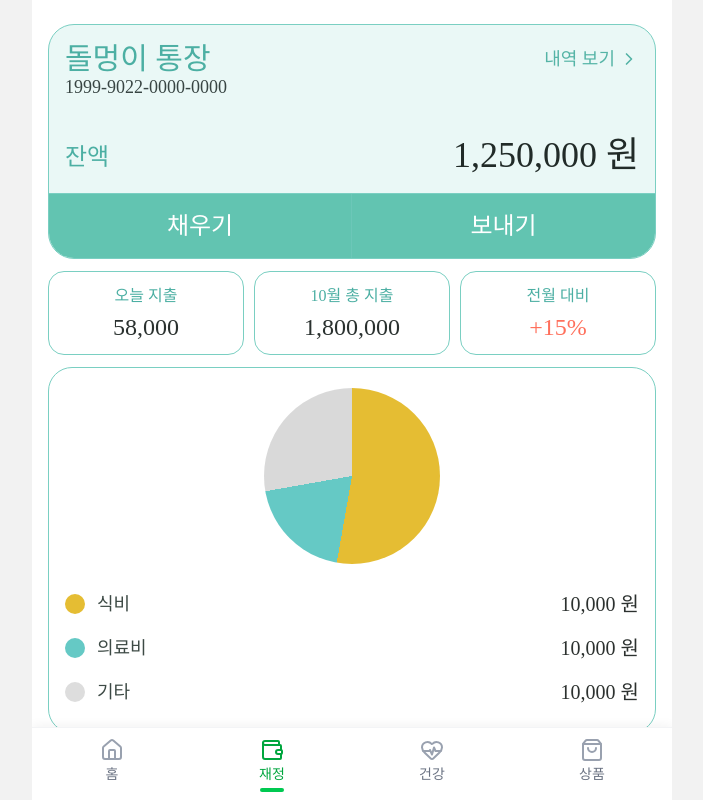
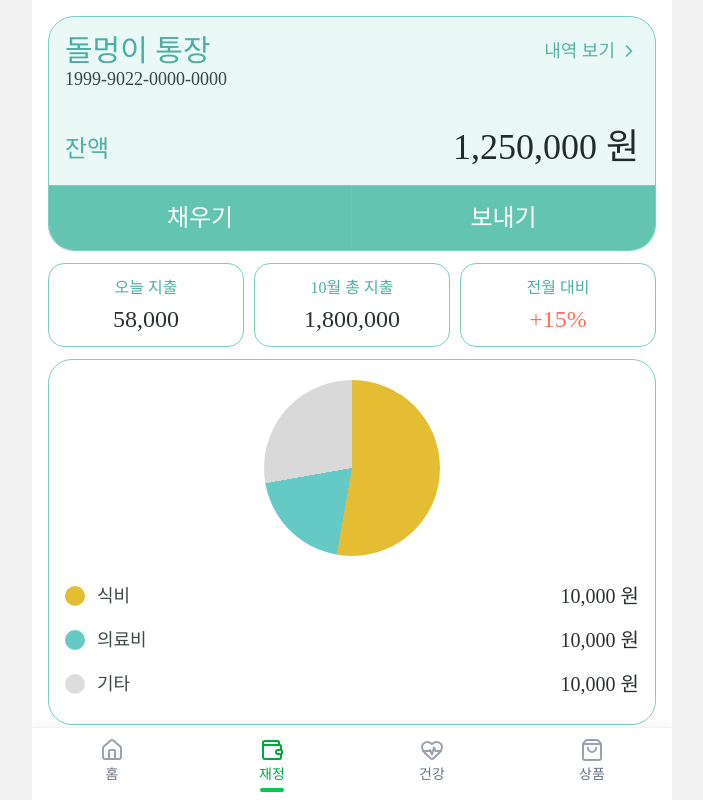
Before and after one commit to My-Golden-Kids/MGK, a Next.js app in the folder FE/: page /finance in a window 1280 px wide. Shown: the whole page, without its empty margins (288-991 px from the left). Built offline with nearby package versions, Linux system fonts and the light colour scheme.

Commit message:
fix: 홈 & 재정 페이지 패딩 값 수정

```diff
--- a/FE/app/finance/page.tsx
+++ b/FE/app/finance/page.tsx
@@ -1,6 +1,6 @@
+import { BottomNavigation } from '@/components/common/BottomNavigation';
 import { ChevronRight } from 'lucide-react';
 import Link from 'next/link';
-import { BottomNavigation } from '@/components/common/BottomNavigation';
 
 const summaryCards = [
   { label: '오늘 지출', value: '58,000' },
@@ -17,7 +17,7 @@ const expenseItems = [
 export default function FinancePage() {
   return (
     <div className="flex min-h-dvh flex-col bg-white text-[#27312D]">
-      <main className="flex-1 px-4 pt-6 pb-4">
+      <main className="flex-1 px-4 py-4">
         <section className="overflow-hidden rounded-[26px] border border-[#7ACFC2] bg-[#EAF8F6]">
           <div className="px-4 pt-4 pb-5">
             <div className="flex items-start justify-between gap-4">
--- a/FE/app/home/page.tsx
+++ b/FE/app/home/page.tsx
@@ -1,11 +1,11 @@
 "use client";
 
-import { useState } from "react";
+import { BottomNavigation } from "@/components/common/BottomNavigation";
+import HomePromptBubble from "@/components/home/HomePromptBubble";
+import SelectedPetProfile from "@/components/home/SelectedPetProfile";
 import Link from "next/link";
 import { useRouter } from "next/navigation";
-import HomePromptBubble from "@/components/home/HomePromptBubble";
-import SelectedPetProfile from "@/components/home/SelectedPetProfile";
-import { BottomNavigation } from "@/components/common/BottomNavigation";
+import { useState } from "react";
 
 const pets = [
   {
@@ -32,7 +32,7 @@ export default function HomePage() {
 
   return (
     <div className="flex min-h-dvh flex-col bg-[#FFFFFF]">
-      <main className="flex-1 px-4 pt-6 pb-4">
+      <main className="flex-1 px-4 py-4">
         <header className="mb-4 flex justify-end">
           <Link
             href="/settings"
```
